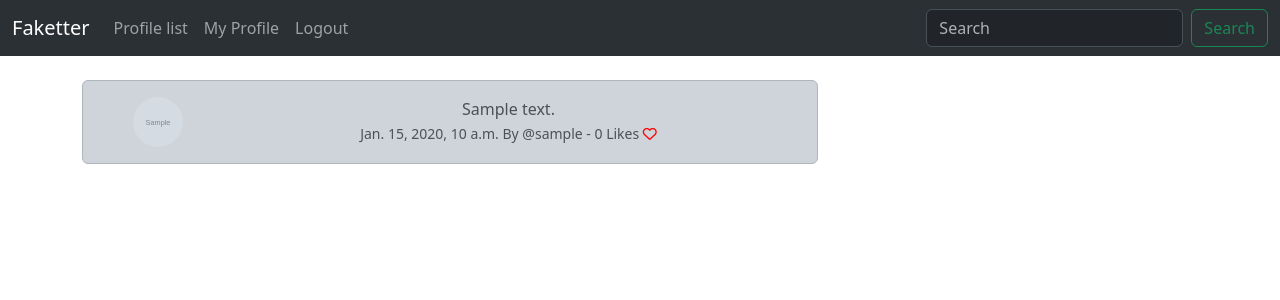
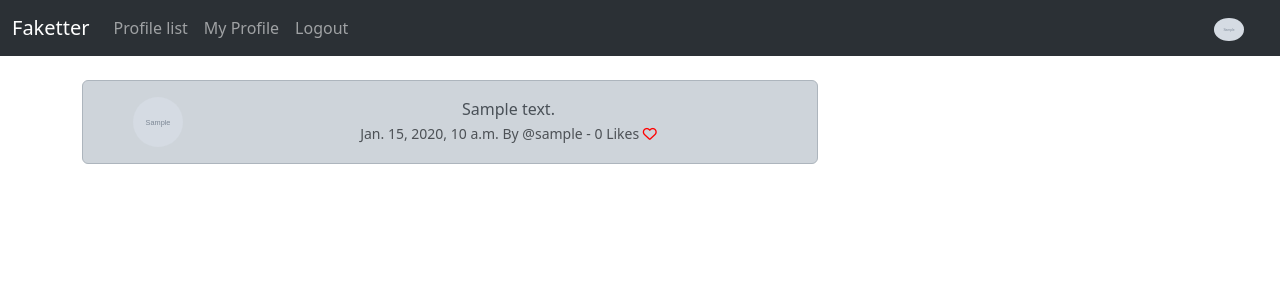
Before and after one commit to TomasGomezWagner/Faketter, a Django app: page /feek_show/1 in a window 1280 px wide. Shown: the top 300 px of the page. Run offline with Django 5.2, Linux system fonts and the light colour scheme; a user stored in the database is signed in; tables that the repository leaves empty hold one stand-in row (values such as "Sample post"); grey boxes marked "Sample" are stand-in pictures; some libraries are stand-ins or nearby versions.

Commit message:
Img added to navbar
Instead of a link to the logged user profile, an image was added to the
right of the navbar with a link to the profile.

```diff
--- a/project/templates/navbar.html
+++ b/project/templates/navbar.html
@@ -33,10 +33,19 @@
           {% endif %}
 
         </ul>
-        <form class="d-flex" role="search">
+        {% if user.is_authenticated %}
+          <ul class="navbar-nav ml-auto">
+            <li class="nav-link navbar-brand">
+              <a href={% url "profile" user.id %}><img src="{{ user.profile.profile_image.url }}" class='rounded-circle' width=30></a>
+            </li>
+          </ul>
+        {% endif %}
+        <!--
+          <form class="d-flex" role="search">
           <input class="form-control me-2" type="search" placeholder="Search" aria-label="Search">
           <button class="btn btn-outline-success" type="submit">Search</button>
         </form>
+        -->
       </div>
     </div>
   </nav>
```
